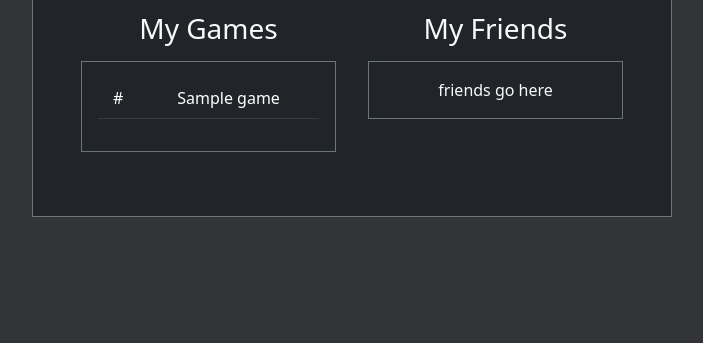
After one commit to mstc0/libraryproject, a Django app: page /accounts/profile/1 in a window 1280 px wide. The commit adds this page. Shown: the part 457-800 px from the top of the page, without its empty margins (288-991 px from the left). Run offline with Django 4.2, Linux system fonts and the light colour scheme; a user stored in the database is signed in; tables that the repository leaves empty hold one stand-in row (values such as "Sample post").

Commit message:
Extended profile views, added cart purchasing option

```diff
--- a/game_library/urls.py
+++ b/game_library/urls.py
@@ -22,7 +22,7 @@ from library.views_dir.crud_views import game, genre, gamegenre, gdp, publisher,
 urlpatterns = [
     path('admin/', admin.site.urls),
     path('accounts/', include("django.contrib.auth.urls")),
-    path('accounts/profile', views.profile, name='profile'),
+    path('accounts/profile/<int:pk>', views.ProfileView.as_view(), name='profile'),
     path('accounts/profile/update/email', views.ProfileEmailUpdateView.as_view(), name='profile-email-update'),
     path('accounts/profile/update/display', views.ProfileDisplayUpdateView.as_view(), name='profile-display-update'),
     path('accounts/register/', views.RegisterCreateView.as_view(), name='register'),
@@ -33,6 +33,7 @@ urlpatterns = [
     path('cart', views.cart_detail, name='cart'),
     path('cart/add/<int:game_id>', views.cart_add, name='cart-add'),
     path('cart/remove/<int:game_id>', views.cart_remove, name='cart-remove'),
+    path('cart/purchase', views.cart_purchase, name='cart-purchase'),
     # -- GAME --
     path('manage/game/create', game.GameCreateView.as_view(), name='game-create'),
     path('manage/game/update/<pk>', game.GameUpdateView.as_view(), name='game-update'),
--- a/library/views.py
+++ b/library/views.py
@@ -1,7 +1,9 @@
+import datetime
+
 from django.shortcuts import render, redirect, get_object_or_404
 from django.contrib.auth.views import LogoutView
 from django.urls import reverse_lazy
-from django.views.generic import CreateView, UpdateView, View, TemplateView
+from django.views.generic import CreateView, UpdateView, View, TemplateView, DetailView
 from library import forms, models
 from .cart import Cart
 # Create your views_dir here.
@@ -13,12 +15,16 @@ def test(req):
     return render(req, template_name='test.html')
 
 
-def profile(req):
-    try:
-        profile_extra = models.UserExtraProfile.objects.get(user_id=req.user.id)
-    except:
-        profile_extra = ""
-    return render(req, template_name='profile.html', context={'profile': profile_extra})
+class ProfileView(View):
+    def get(self, req, pk):
+        if req.user.id is pk:
+            my_profile = models.UserExtraProfile.objects.get(user=req.user)
+            games = models.UserOwnedGames.objects.all().filter(user=my_profile)
+            return render(req, template_name='my-profile.html', context={'profile': my_profile, 'games': games})
+        else:
+            user = models.User.objects.get(id=pk)
+            user_profile = models.UserExtraProfile.objects.get(user=user)
+            return render(req, template_name='user-profile.html', context={'profile': user_profile})
 
 
 class CustomLogoutView(LogoutView):
@@ -76,3 +82,14 @@ def cart_remove(request, game_id):
 def cart_detail(request):
     cart = Cart(request)
     return render(request, 'cart.html', {'cart': cart})
+
+
+def cart_purchase(request):
+    cart = Cart(request)
+    for game in cart.cart:
+        game = models.Game.objects.get(id=game)
+        user = models.UserExtraProfile.objects.get(user=request.user)
+        p = models.UserOwnedGames(game=game, user=user, acquire_date=datetime.datetime.now())
+        p.save()
+    cart.clear()
+    return redirect(reverse_lazy('cart'))
--- a/templates/base.html
+++ b/templates/base.html
@@ -47,7 +47,7 @@
                                 </a>
                                 <ul class="dropdown-menu dropdown-menu-dark dropdown-menu-end"
                                     aria-labelledby="navbarDarkDropdownMenuLink">
-                                    <li><a class="dropdown-item" href="{% url 'profile' %}">My Profile</a></li>
+                                    <li><a class="dropdown-item" href="{% url 'profile' user.id %}">My Profile</a></li>
                                     <li><a class="dropdown-item" href="#">Messages<span
                                             class="badge text-bg-secondary ms-3">4</span> </a></li>
                                     <li><a class="dropdown-item" href="#">Events</a></li>
--- a/templates/cart.html
+++ b/templates/cart.html
@@ -4,7 +4,9 @@
     <div class="text-center bg-dark p-2 mt-2">
         <h3>Games in cart: {{ cart|length }}</h3>
         <h3>Total value: ${{ cart.get_total_price }}</h3>
-        <button type="button" href="#" class="btn btn-success"><b>Pay For All</b></button>
+        <a href="{% url 'cart-purchase' %}">
+            <button type="button" class="btn btn-success"><b>Pay For All</b></button>
+        </a>
     </div>
     <table id='table' class="table table-dark table-hover mx-auto">
         <thead>
--- /dev/null
+++ b/templates/my-profile.html
@@ -0,0 +1,83 @@
+{% extends 'base.html' %}
+{% block title %}My Profile{% endblock %}
+{% load static %}
+{% block extra_css %}
+    <script src="https://ajax.googleapis.com/ajax/libs/jquery/3.6.4/jquery.min.js"></script>
+    <link rel="stylesheet" href="{% static '/css/dm.css' %}"/>
+{% endblock %}
+{% block content %}
+    <div class="d-flex">
+        <div class="border border-4 overflow-hidden border-secondary rounded d-flex mx-3"
+             style="width: 256px; height: 256px">
+            <img src="https://ia903204.us.archive.org/4/items/discordprofilepictures/discordblue.png">
+        </div>
+        <div class="d-flex mx-5 align-items-center">
+            <table class="table table-dark table-borderless" style="horiz-align: left">
+                <tbody>
+                <tr>
+                    <th class="text-end" scope="row">Login:</th>
+                    <td colspan="2">{{ user.username }}</td>
+                </tr>
+                <tr>
+                    <th class="text-end" scope="row">Display Name:</th>
+                    <td colspan="2">
+                        {{ profile.display_name }}
+                        <a href="{% url 'profile-display-update' %}">
+                            <button type="button" class="btn btn-secondary"
+                                    style="--bs-btn-padding-y: .1rem; --bs-btn-padding-x: .5rem; --bs-btn-font-size: .75rem;">
+                                Change Nickname
+                            </button>
+                        </a>
+                    </td>
+                </tr>
+                <tr>
+                    <th class="text-end" scope="row">Email:</th>
+                    <td colspan="2">
+                        {{ user.email }}
+                        <a href="{% url 'profile-email-update' %}">
+                            <button type="button" class="btn btn-secondary"
+                                    style="--bs-btn-padding-y: .1rem; --bs-btn-padding-x: .5rem; --bs-btn-font-size: .75rem;">
+                                Change Email
+                            </button>
+                        </a>
+                    </td>
+                </tr>
+                <tr>
+                    <th class="text-end" scope="row">Joined:</th>
+                    <td colspan="2">{{ user.date_joined|date }}</td>
+                </tr>
+                <tr>
+                    <th class="text-end" scope="row">Last Login:</th>
+                    <td colspan="2">{{ user.last_login }}</td>
+                </tr>
+                </tbody>
+            </table>
+        </div>
+    </div>
+    <div class="p-3 d-flex">
+        <div class="border-top border-secondary flex-fill text-center py-3 w-50">
+            <h3>My Games</h3>
+            <div class="border p-3 my-3 mx-3 border-secondary" style="max-height: 400px; overflow-y: scroll">
+                <table id='table-publishers'
+                       data-toggle="table"
+                       data-search="true"
+                       data-filter-control="true"
+                       class="table table-dark table-hover">
+                    <tbody id="myTable-publishers">
+                    {% for game in games %}
+                        <td style="vertical-align: middle">#</td>
+                        <td style="vertical-align: middle">{{ game.game.title }}</td>
+                        </tr>
+                    {% endfor %}
+                    </tbody>
+                </table>
+            </div>
+        </div>
+        <div class="border-top border-secondary flex-fill text-center py-3 w-50">
+            <h3>My Friends</h3>
+            <div class="border p-3 my-3 mx-3 border-secondary" style="max-height: 400px; overflow-y: scroll">
+                friends go here
+            </div>
+        </div>
+    </div>
+{% endblock %}
```
Also changed, not shown: templates/profile.html (deleted, +0 -56 lines), templates/user-profile.html (added, +43 -0 lines).
